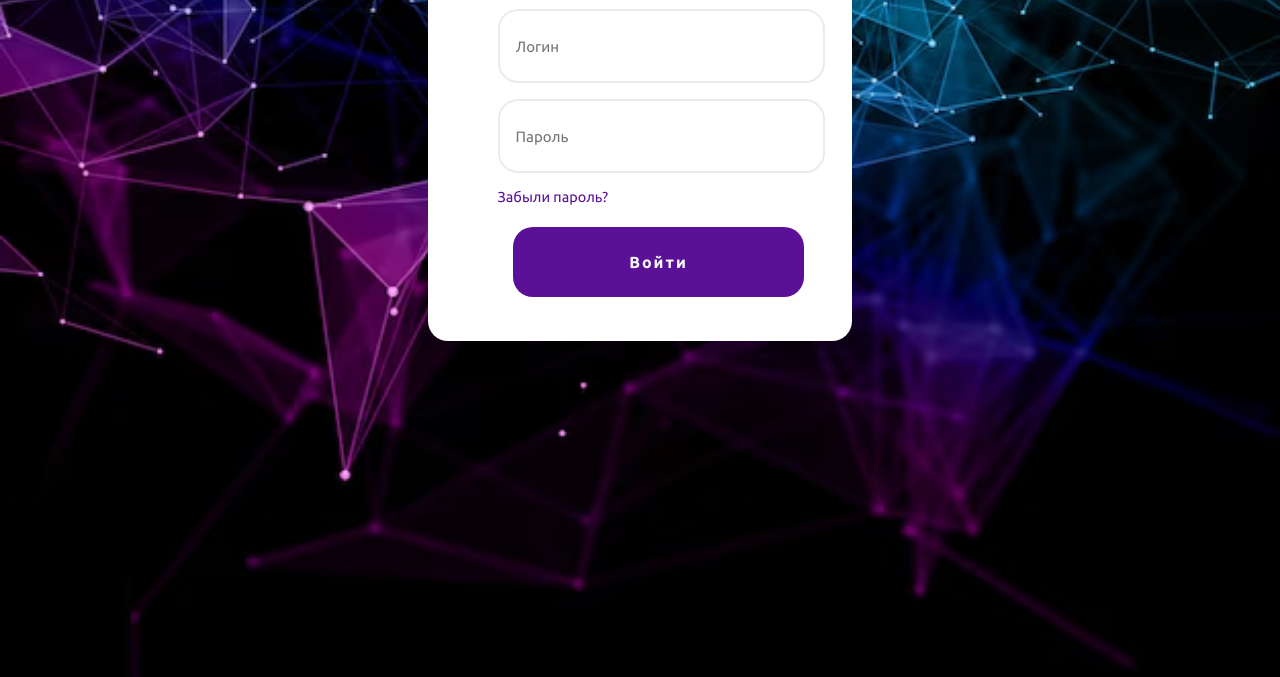
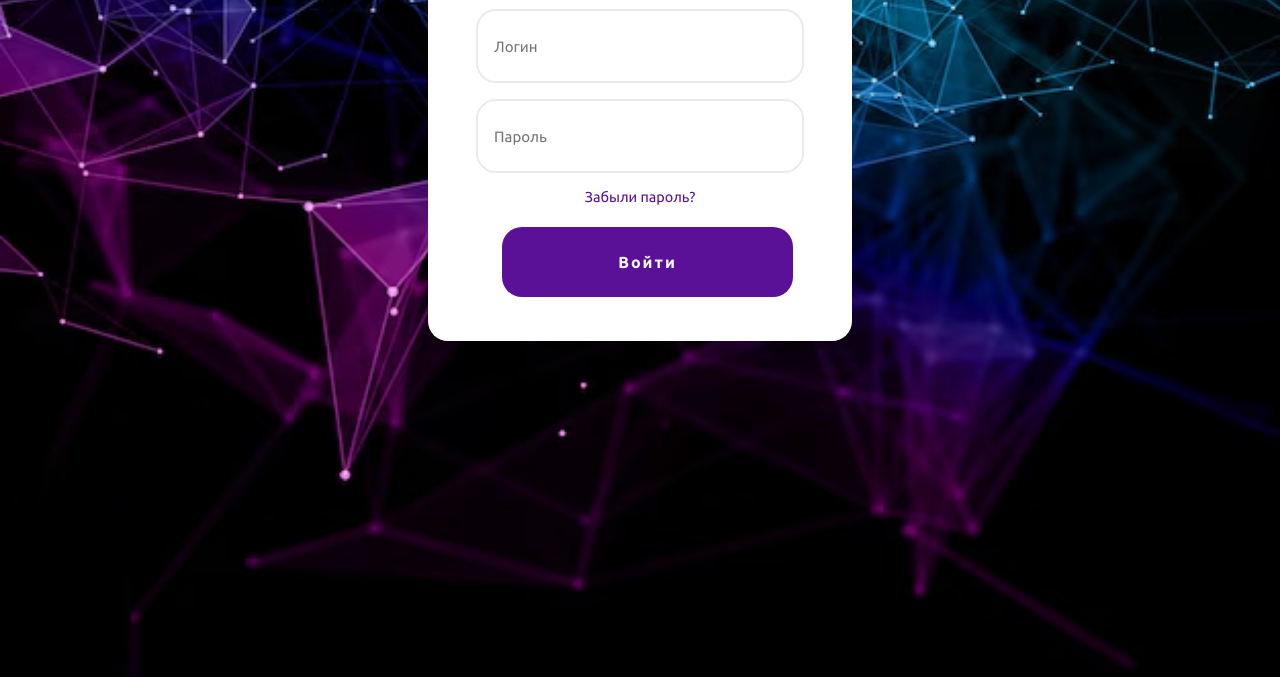
Before and after one commit to Pon-Ponovskiy/11dev, a plain HTML site: page index.html in a window 1280 px wide. Shown: the part 123-800 px from the top of the page. Drawn offline with Linux system fonts and the light colour scheme.

Commit message:
Update style.css

```diff
--- a/style.css
+++ b/style.css
@@ -29,7 +29,8 @@ body{
 
 .login-form{
     width: 100%;
-    margin-left: 40px;
+    justify-content: center;
+    align-items: center;
     display: flex;
     flex-direction: column;
     gap: 16px;
```
